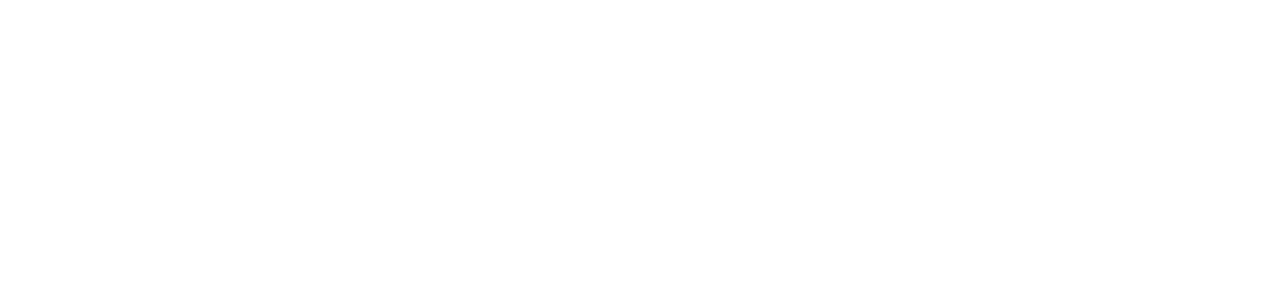
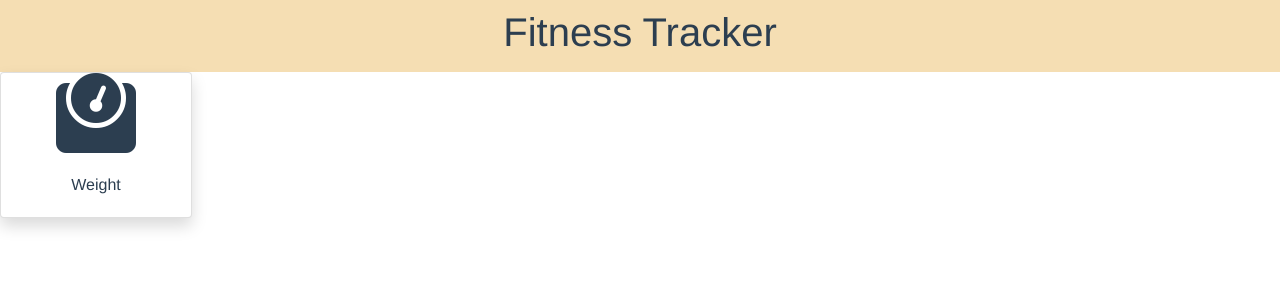
Before and after one commit to KatrinaFuller/fitness-tracker, a Vue app: page /#/ in a window 1280 px wide. Shown: the top 300 px of the page. Built offline with nearby package versions, Linux system fonts and the light colour scheme.

Commit message:
added navbar and weight card to main page

```diff
--- a/public/index.html
+++ b/public/index.html
@@ -1,17 +1,23 @@
 <!DOCTYPE html>
 <html lang="en">
+
 <head>
   <meta charset="utf-8">
   <meta http-equiv="X-UA-Compatible" content="IE=edge">
   <meta name="viewport" content="width=device-width,initial-scale=1.0">
   <link rel="icon" href="<%= BASE_URL %>favicon.ico">
+  <link rel="stylesheet" href="https://cdnjs.cloudflare.com/ajax/libs/font-awesome/5.11.2/css/all.css">
+  <link rel='stylesheet' href='https://maxcdn.bootstrapcdn.com/bootstrap/4.3.1/css/bootstrap.min.css'>
   <title>fitness-tracker</title>
 </head>
+
 <body>
   <noscript>
-      <strong>We're sorry but fitness-tracker doesn't work properly without JavaScript enabled. Please enable it to continue.</strong>
+    <strong>We're sorry but fitness-tracker doesn't work properly without JavaScript enabled. Please enable it to
+      continue.</strong>
   </noscript>
   <div id="app"></div>
   <!-- built files will be auto injected -->
 </body>
+
 </html>
--- /dev/null
+++ b/src/components/navbar.vue
@@ -0,0 +1,25 @@
+<template>
+  <div class="navbar justify-content-center">
+    <h1>Fitness Tracker</h1>
+  </div>
+</template>
+
+
+<script>
+export default {
+  name: "navbar",
+  data() {
+    return {};
+  },
+  computed: {},
+  methods: {},
+  components: {}
+};
+</script>
+
+
+<style scoped>
+.navbar {
+  background-color: wheat;
+}
+</style>
--- /dev/null
+++ b/src/components/weight.vue
@@ -0,0 +1,27 @@
+<template>
+  <div class="weight">
+    <div class="card shadow" style="width: 12rem;">
+      <i class="fas fa-weight fa-5x"></i>
+      <div class="card-body">
+        <p class="card-text">Weight</p>
+      </div>
+    </div>
+  </div>
+</template>
+
+
+<script>
+export default {
+  name: "weight",
+  data() {
+    return {};
+  },
+  computed: {},
+  methods: {},
+  components: {}
+};
+</script>
+
+
+<style scoped>
+</style>
--- a/src/views/Home.vue
+++ b/src/views/Home.vue
@@ -1,12 +1,17 @@
 <template>
-  <div class="home"></div>
+  <div class="home">
+    <navbar />
+    <weight />
+  </div>
 </template>
 
 <script>
 // @ is an alias to /src
+import navbar from "../components/navbar";
+import weight from "../components/weight";
 
 export default {
   name: "home",
-  components: {}
+  components: { navbar, weight }
 };
 </script>
```
Lines whose indentation alone changed are shown as unchanged.
